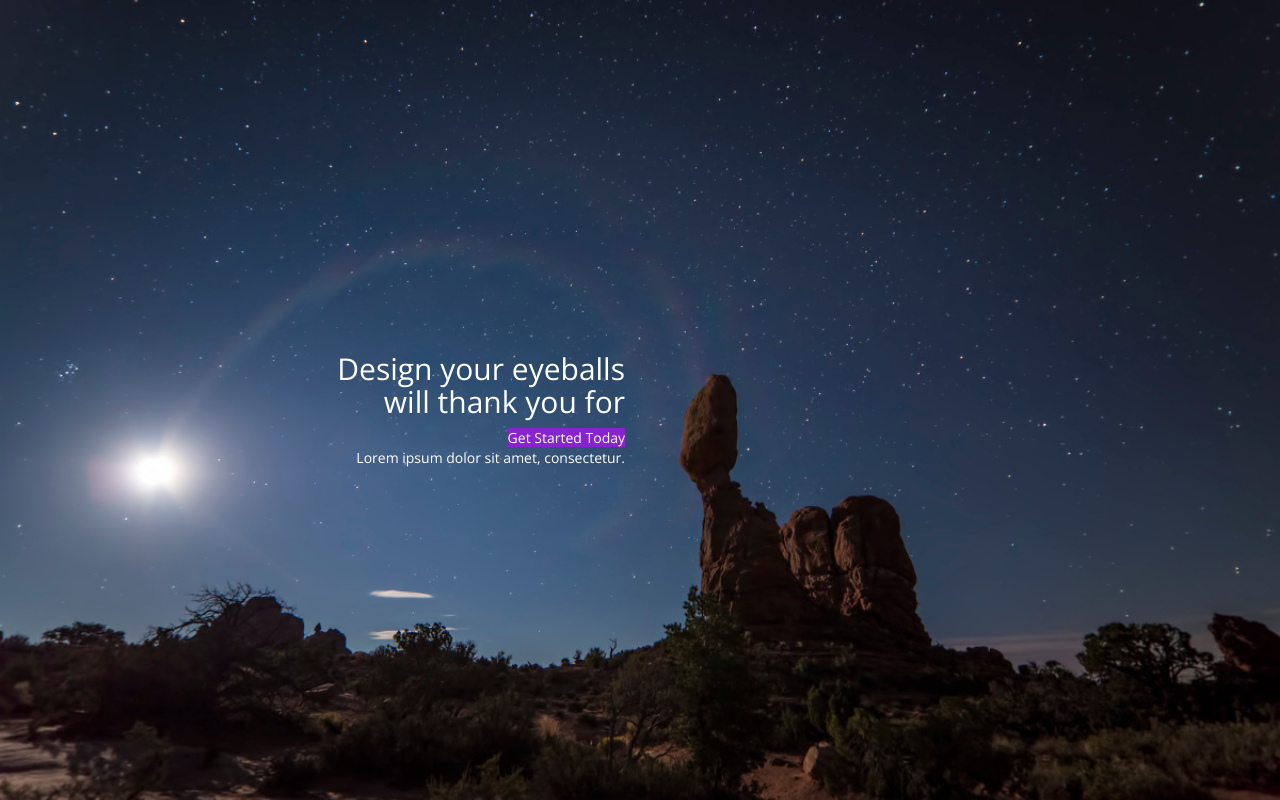
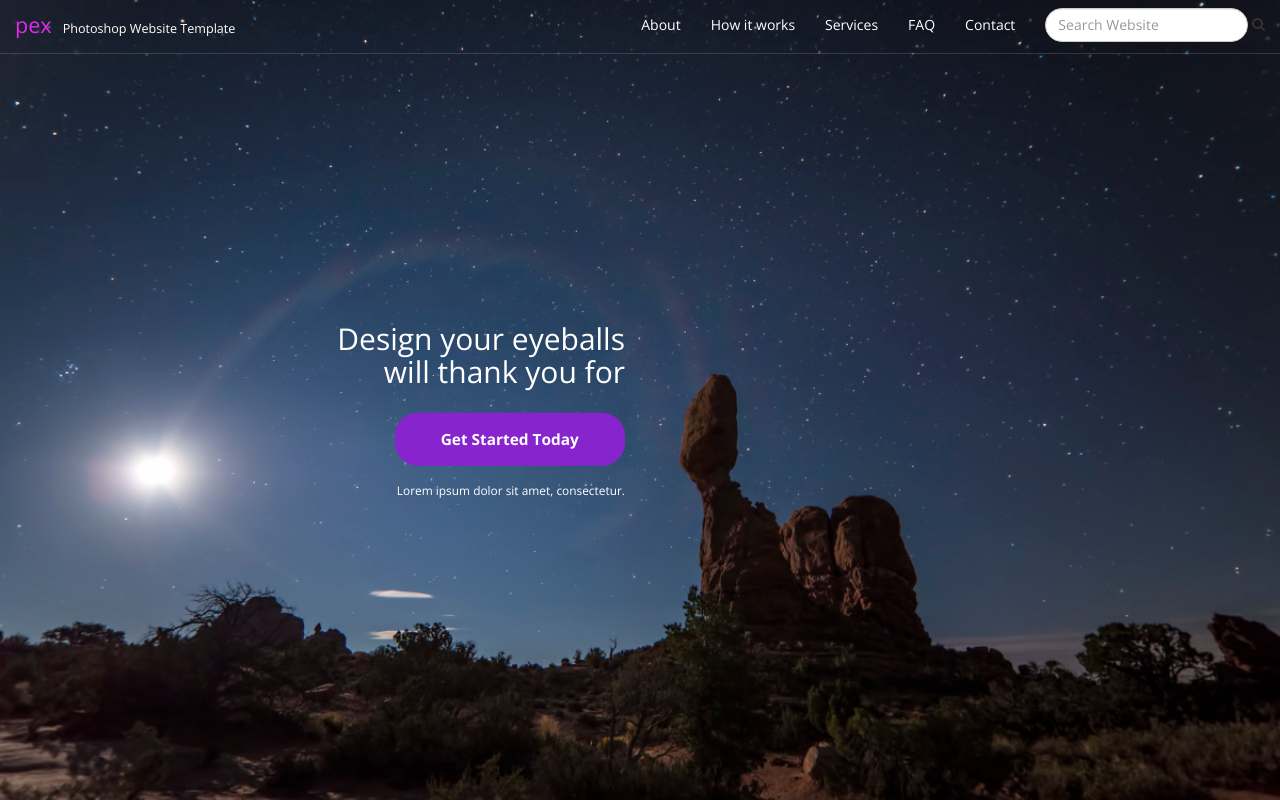
Before and after one commit to parasaro92/psd2html, a website: page index.html in a window 1280 px wide. Drawn offline with nearby package versions, Linux system fonts and the light colour scheme.

Commit message:
Finishing land slide

```diff
--- a/assets/stylesheets/app.min.css
+++ b/assets/stylesheets/app.min.css
@@ -1 +1 @@
-body{font-family:'Open Sans',sans-serif}.vcenter{border:1px solid transparent;position:relative;top:50%;transform:translateY(-50%)}#land{width:100%;height:100vh;background-image:url(../images/sky.jpg);background-size:cover;background-position:50% 50%;background-repeat:no-repeat;color:#FFF;text-align:right}#land a,#land a:hover{background-color:#8724CD;color:#FFF;text-decoration:none}
+body{font-family:'Open Sans',sans-serif}.vcenter{border:1px solid transparent;position:relative;top:50%;transform:translateY(-50%)}header nav.navbar{margin-bottom:0;background-color:transparent;border-width:0 0 1px;border-color:rgba(255,255,255,.15)}header nav.navbar form input{height:2.4em;border-radius:1.2em}header nav.navbar a.navbar-brand .name{color:#DF2BEC;font-size:1.2em}header nav.navbar a.navbar-brand .tagline{color:#FFF;font-size:.7em;padding-left:.5em}header nav.navbar.navbar-default .navbar-nav>li>a,header nav.navbar.navbar-default .navbar-nav>li>a:hover,header nav.navbar.navbar-default .navbar-nav>li>a:link,header nav.navbar.navbar-default .navbar-nav>li>a:visited{color:#FFF;border-bottom:3px solid transparent;transition:border-color .3s ease-in}header nav.navbar.navbar-default .navbar-nav>li>a:hover{border-color:#fff}#land{width:100%;height:100vh;background-image:url(../images/sky.jpg);background-size:cover;background-position:50% 50%;background-repeat:no-repeat;color:#FFF;text-align:right}#land a{font-size:1.1em;padding:1em 3em;border-radius:1.5em;font-weight:700;margin:1em 0;display:inline-block}#land a,#land a:hover{background-color:#8724CD;color:#FFF;text-decoration:none}#land .meta-info{font-size:.85em}
--- a/assets/stylesheets/src/common.scss
+++ b/assets/stylesheets/src/common.scss
@@ -8,3 +8,50 @@ body {
     top: 50%;
     transform: translateY(-50%);
   }
+
+header {
+  nav.navbar {
+    margin-bottom: 0;
+    background-color: transparent;
+    border-width: 0 0 1px 0;
+    border-color: rgba(255, 255, 255, 0.15);
+
+    form {
+      input {
+        height: 2.4em;
+        border-radius: 1.2em;
+      }
+
+      i.fa {
+        margin-left: -2.2em;
+        color: rgba(0,0,0,0.3);
+        }
+      }
+    }
+
+    a.navbar-brand {
+      .name {
+        color: #DF2BEC;
+        font-size: 1.2em;
+      }
+
+      .tagline {
+        color: #FFFFFF;
+        font-size: 0.7em;
+        padding-left: 0.5em;
+      }
+    }
+
+    &.navbar-default .navbar-nav>li>a {
+      &, &:hover, &:visited, &:link {
+       color: #FFF;
+       border-bottom: 3px solid transparent;
+       transition: border-color 0.3s ease-in;
+      }
+
+    &:hover {
+      border-color: white;
+    }
+  }
+}
+}
--- a/assets/stylesheets/src/land.scss
+++ b/assets/stylesheets/src/land.scss
@@ -9,10 +9,21 @@
   text-align: right;
 
   a {
+    font-size: 1.1em;
+    padding: 1em 3em;
+    border-radius: 1.5em;
+    font-weight: bold;
+    margin: 1em 0;
+    display: inline-block;
+
     &, &:hover {
       background-color: #8724CD;
       color: #FFFFFF;
       text-decoration: none;
     }
   }
+
+  .meta-info {
+    font-size: 0.85em;
+  }
 }
--- a/index.html
+++ b/index.html
@@ -8,15 +8,53 @@
     <script src="https://code.jquery.com/jquery-2.1.4.min.js"</script>
     <script src="https://maxcdn.bootstrapcdn.com/bootstrap/3.3.5/js/bootstrap.min.js"></script>
     <link href='https://fonts.googleapis.com/css?family=Open+Sans:400,300,700' rel='stylesheet' type='text/css'>
+    <link rel="stylesheet" href="https://maxcdn.bootstrapcdn.com/font-awesome/4.4.0/css/font-awesome.min.css">
 </head>
 <body>
+  <header>
+    <nav class="navbar navbar-default navbar-fixed-top">
+      <div class="container-fluid">
+        <!-- Brand and toggle get grouped for better mobile display -->
+        <div class="navbar-header">
+          <button type="button" class="navbar-toggle collapsed" data-toggle="collapse" data-target="#bs-example-navbar-collapse-1" aria-expanded="false">
+            <span class="sr-only">Toggle navigation</span>
+            <span class="icon-bar"></span>
+            <span class="icon-bar"></span>
+            <span class="icon-bar"></span>
+          </button>
+          <a class="navbar-brand" href="#"><span class="name">pex</span>
+          <span class="tagline">Photoshop Website Template</span>
+          </a>
+        </div>
+
+        <!-- Collect the nav links, forms, and other content for toggling -->
+        <div class="collapse navbar-collapse" id="bs-example-navbar-collapse-1">
+          <form class="navbar-form navbar-right" role="search">
+            <div class="form-group">
+              <input type="text" class="form-control" placeholder="Search Website">
+              <i class="fa fa-search"></i>
+            </div>
+          </form>
+          <ul class="nav navbar-nav navbar-right">
+            <li><a href="#">About</a></li>
+            <li><a href="#">How it works</a></li>
+            <li><a href="#">Services</a></li>
+            <li><a href="#">FAQ</a></li>
+            <li><a href="#">Contact</a></li>
+          </ul>
+        </li>
+      </ul>
+    </div><!-- /.navbar-collapse -->
+  </div><!-- /.container-fluid -->
+</nav>
+  </header>
   <section id ="land">
     <div class="vcenter">
       <div class="container-fluid">
         <div class="row">
           <div class="col-sm-6">
             <h2>
-             Design your eyeballs <br>
+             Design your eyeballs<br>
              will thank you for
            </h2>
            <a href= "#">Get Started Today</a>
```
Also changed, not shown: assets/stylesheets/common.css, assets/stylesheets/land.css, 2 other files.
